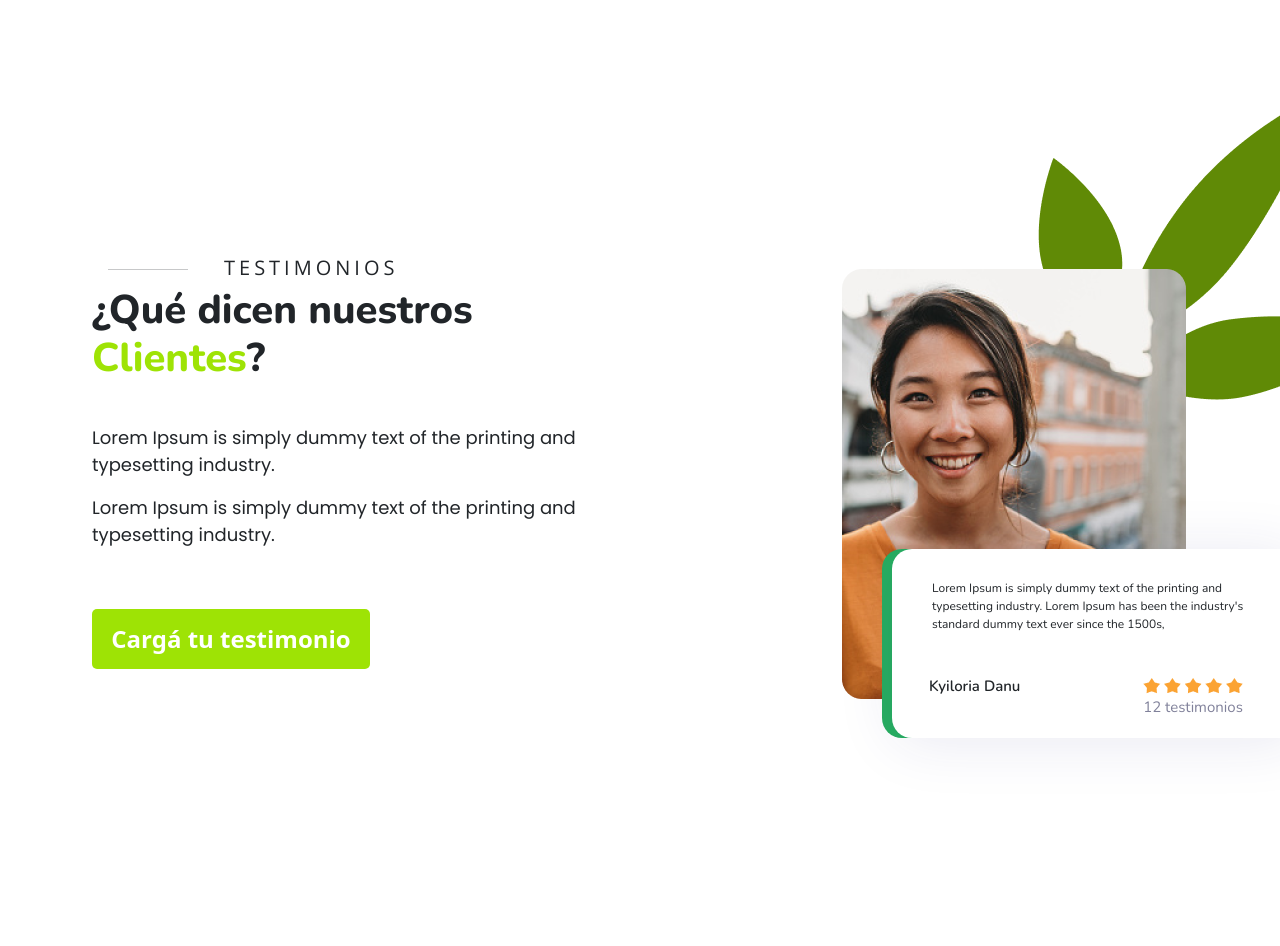
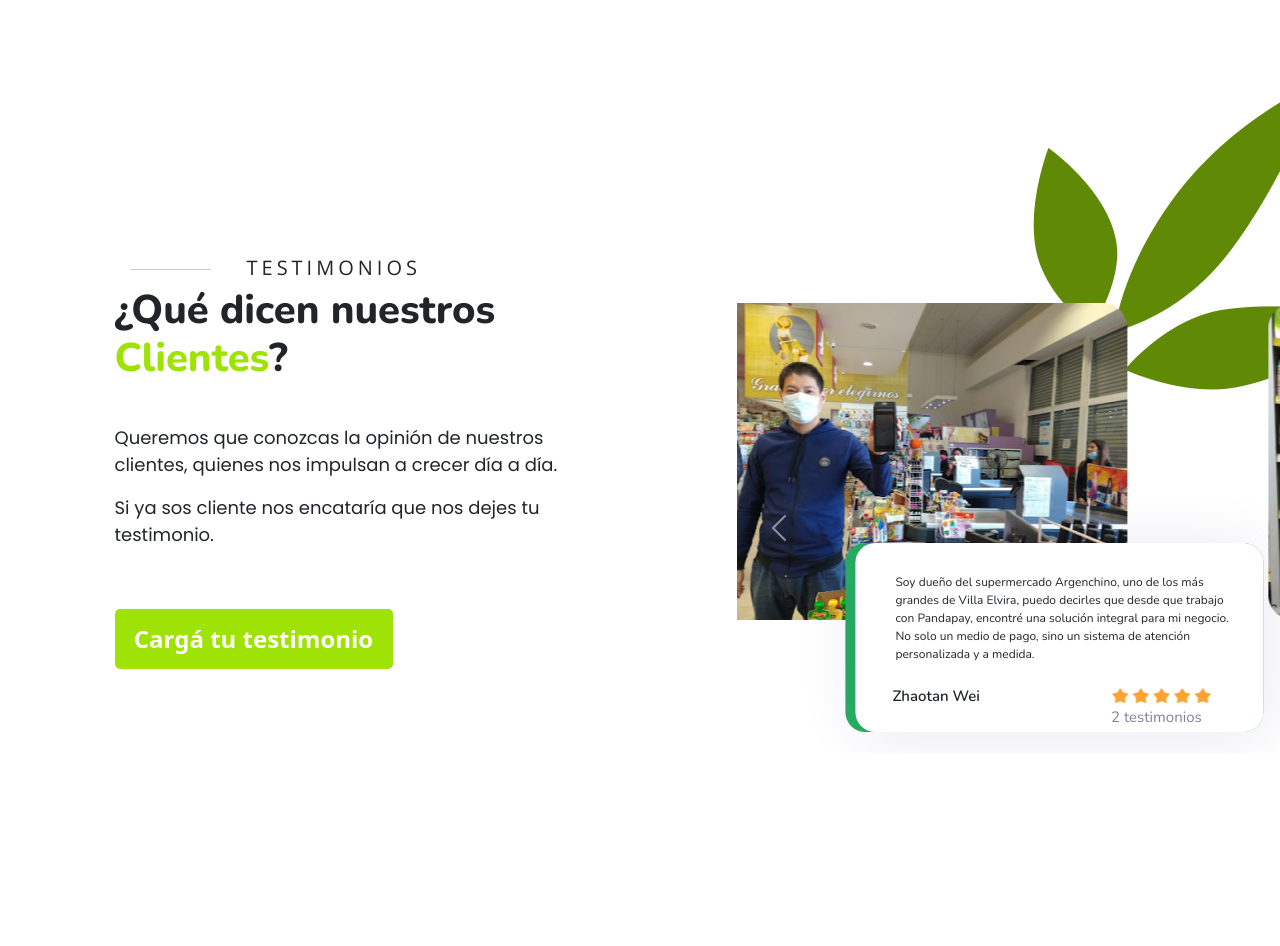
Before and after one commit to somosFlipa/panda-pay, a website: page index.html in a window 1280 px wide. Shown: the part 3021-3967 px from the top of the page. Drawn offline with nearby package versions, Linux system fonts and the light colour scheme.

Commit message:
carrusel

```diff
--- a/index.html
+++ b/index.html
@@ -171,30 +171,67 @@
             <h2>¿Qué dicen nuestros <span>Clientes</span>?</h2>
             </div>
             <div class="texto">
-                <p>Lorem Ipsum is simply dummy text of the printing and typesetting industry.</p>
-                <p>Lorem Ipsum is simply dummy text of the printing and typesetting industry.</p>
+                <p>Queremos que conozcas la opinión de nuestros clientes, quienes nos impulsan a crecer día a día.</p>
+                <p>Si ya sos cliente nos encataría que nos dejes tu testimonio.</p>
             </div>
             <button><a href="#">Cargá tu testimonio</a></button>
             </div>
             <div class="div2">
             <img src="./media/icons/hojas.png" alt="hojas" class="hojas">
+                <div id="carouselExampleCaptions" class="carousel slide" data-bs-ride="carousel">
+                    <div class="carousel-indicators">
+                      <button type="button" data-bs-target="#carouselExampleCaptions" data-bs-slide-to="0" class="active" aria-current="true" aria-label="Slide 1"></button>
+                      <button type="button" data-bs-target="#carouselExampleCaptions" data-bs-slide-to="1" aria-label="Slide 2"></button>
+                      <button type="button" data-bs-target="#carouselExampleCaptions" data-bs-slide-to="2" aria-label="Slide 3"></button>
+                    </div>
+                    <div class="carousel-inner">
+                      <div class="carousel-item active">
                         <div class="fondo">
                             <div class="tarjeta">
-                    <p>Lorem Ipsum is simply dummy text of the printing and typesetting industry. Lorem Ipsum has been the industry's standard dummy text ever since the 1500s,</p>
+                                <p>Soy dueño del supermercado Argenchino, uno de los más grandes de Villa Elvira, puedo decirles que desde que trabajo con Pandapay, encontré una solución integral para mi negocio. No solo un medio de pago, sino un sistema de atención personalizada y a medida.</p>
                                <div class="parent">
                                    <div class="first">
-                        <span>Kyiloria Danu</span>
+                                    <span>Zhaotan Wei</span>
                                    </div>
                                    <div class="second">
                                     <span>
-                            <img src="./media/icons/stars.png" alt="star" class="stars"> <p>12 testimonios</p>
+                                        <img src="./media/icons/stars.png" alt="star" class="stars"> <p>2 testimonios</p>
                                     </span>
                                    </div>
                                </div>
                             </div>
                             </div>
-
-                <img src="./media/icons/Foto.png" alt="foto" class="foto">
+                            <img src="./media/icons/foto1.png" alt="foto" class="foto">
+                      </div>
+                      <div class="carousel-item">
+                        <div class="fondo">
+                            <div class="tarjeta">
+                                <p>Hace casi dos años que trabajo con Pandapay, y me di cuenta que además de brindar un excelente servicio, es la única empresa en la cual si tengo un problema viene una persona de carne y hueso a resolverlo de inmediato. Eso es marca la diferencia sin duda.
+                                </p>
+                               <div class="parent">
+                                   <div class="first">
+                                    <span>Gao Lin</span>
+                                   </div>
+                                   <div class="second">
+                                    <span>
+                                        <img src="./media/icons/stars.png" alt="star" class="stars"> <p>2 testimonios</p>
+                                    </span>
+                                   </div>
+                               </div>
+                            </div>
+                            </div>
+                            <img src="./media/icons/foto2.png" alt="foto" class="foto">
+                      </div>
+                    </div>
+                    <button class="carousel-control-prev" type="button" data-bs-target="#carouselExampleCaptions" data-bs-slide="prev">
+                      <span class="carousel-control-prev-icon" aria-hidden="true"></span>
+                      <span class="visually-hidden">Previous</span>
+                    </button>
+                    <button class="carousel-control-next" type="button" data-bs-target="#carouselExampleCaptions" data-bs-slide="next">
+                      <span class="carousel-control-next-icon" aria-hidden="true"></span>
+                      <span class="visually-hidden">Next</span>
+                    </button>
+                  </div>
             </div>
         </div>
         <!-- mobile only -->
@@ -216,8 +253,8 @@
                 <h2>¿Qué dicen nuestros <span>Clientes</span>?</h2>
                 </div>
                 <div class="txt">
-                    <p>Lorem Ipsum is simply dummy text of the printing and typesetting industry.</p>
-                    <p>Lorem Ipsum is simply dummy text of the printing and typesetting industry.</p>
+                    <p>Queremos que conozcas la opinión de nuestros clientes, quienes nos impulsan a crecer día a día.</p>
+                    <p>Si ya sos cliente nos encataría que nos dejes tu testimonio.</p>
                 </div>
                 <button><a href="#">Cargá tu testimonio</a></button>
             </div>
--- a/scss/_main.scss
+++ b/scss/_main.scss
@@ -224,13 +224,19 @@ main{
         margin-right: -20px;
         margin-left: -50px;
         img.hojas{
-            margin-left: 450px;
-            margin-top: -240px;
+            margin-left: 400px;
+            margin-top: -250px;
             margin-right: 0px;
+            position: absolute;
         }
+        .carousel{
+            display: grid;
+            justify-items: center;
+            width: 563px;
+            height: 450px;
+            margin-top: 50px;
+            margin-left: 150px;
         img.foto{
-            margin-top: -200px;
-            margin-left: 300px;
             z-index: 1;
         }
         .fondo{
@@ -240,8 +246,8 @@ main{
             border-radius: 20px;
             position: absolute;
             z-index: 2;
-            margin-left: 340px;
-            margin-top: 80px;
+            margin-left: 140px;
+            margin-top: 240px;
         }
         .tarjeta{
             position: absolute;
@@ -267,7 +273,7 @@ main{
                 grid-template-rows: 1fr;
                 grid-column-gap: 0px;
                 grid-row-gap: 0px;
-                margin-top: 40px;
+                margin-top: 20px;
                 margin-left: 40px;
             }
             .first{
@@ -291,6 +297,7 @@ main{
             }
         }
     }
+}
 }
 }
 section.formulario{
--- a/scss/_responsive.scss
+++ b/scss/_responsive.scss
@@ -284,9 +284,12 @@
 
     }
     @media screen and (min-width:769px)  {
+        section.servicios{
         .carousel{
             display: none;
         }
+        }
+
         .contenedor-mobile{
             display: none;
         }
```
Also changed, not shown: css/main.css, media/icons/foto1.png (added), media/icons/foto2.png (added). Lines whose indentation alone changed are shown as unchanged.
